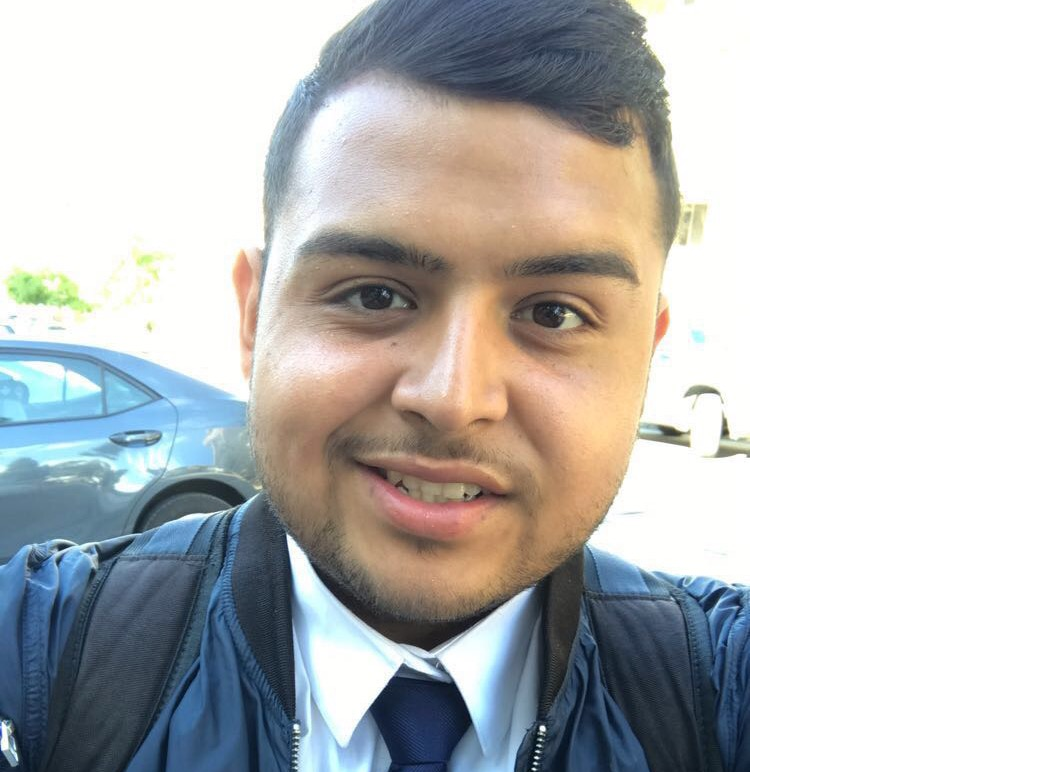
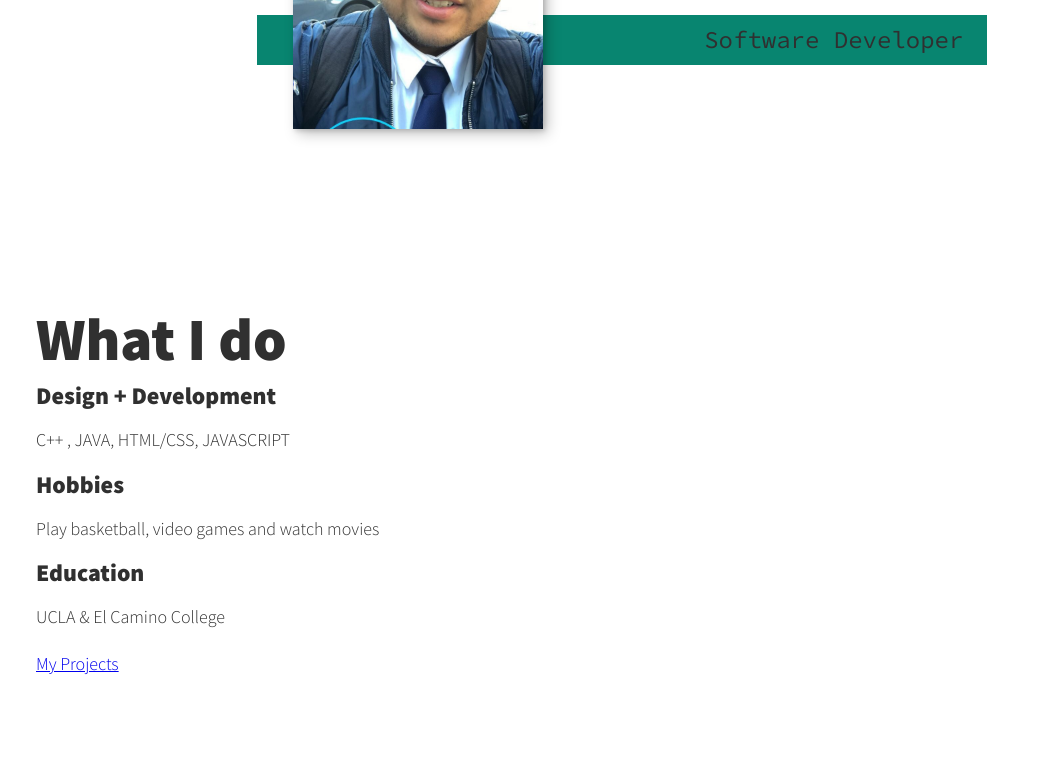
Before and after one commit to julioherrera24/PortfolioWebsite, a plain HTML site: page index.html in a window 1280 px wide. Shown: the part 628-1400 px from the top of the page, without its empty margins (0-1050 px from the left). Drawn offline with nearby package versions, Linux system fonts and the light colour scheme.

Commit message:
Added more style to my intro section of my website
Changed the manner in which my intro image is displayed and the dimension of the intro section

```diff
--- a/css/style.css
+++ b/css/style.css
@@ -19,6 +19,7 @@
   --fs-h3: 1.25rem;
   --fs-body: 1rem;
 
+  --bs: 0.25em 0.25em 0.75em rgba(0,0,0,.25), 0.125em 0.125em 0.25em rgba(0,0,0,.15);
 
 }
 @media (min-width: 800px) {
@@ -31,3 +32,94 @@
 }
 
 /* General Styles */
+body {
+  background: var(--clr-light);
+  color: var(--clr-dark);
+  margin: 0;
+  font-family: var(--ff-primary);
+  font-size: var(--fs-body);
+  line-height: 1.6;
+}
+
+section {
+  padding: 5em 2em;
+}
+img {
+  display: block;
+  max-width: 100%;
+}
+strong { font-weight: var(--fw-bold) }
+/* Typography */
+h1,
+h2,
+h3 {
+  line-height: 1;
+  margin: 0;
+}
+
+h1 { font-size: var(--fs-h1) }
+h2 { font-size: var(--fs-h2) }
+h3 { font-size: var(--fs-h3) }
+
+.section__title {
+  margin-bottom: .25em;
+}
+.section__title--intro {
+  font-weight: var(--fw-reg);
+}
+.section__title--intro strong {
+  display: block;
+}
+
+.section__subtitle {
+  margin: 0;
+  font-size: var(--fs-h3);
+}
+.section__subtitle--intro,
+.section__subtitle--about {
+  background: var(--clr-accent);
+  padding: .25em 1em;
+  font-family: var(--ff-secondary);
+  margin-bottom: 1em;
+}
+
+/* header section */
+nav { display: none; }
+
+/* Intro section */
+.intro {
+  position: relative;
+}
+.intro__img {
+  box-shadow: var(--bs);
+}
+.section__subtitle--intro {
+  display: inline-block;
+}
+@media (min-width: 600px) {
+  .intro{
+    display: grid;
+    width: min-content;
+    margin: 0 auto;
+    grid-column-gap: 1em;
+    grid-template-areas:
+      "img title"
+      "img subtitle";
+    grid-template-columns: min-content max-content;
+  }
+}
+.intro__img {
+  grid-area: img;
+  min-width: 250px;
+  position: relative;
+  z-index: 2;
+}
+.section__subtitle--intro {
+  align-self: start;
+  grid-column: -1 /1;
+  grid-row: 2;
+  text-align: right;
+  position: relative;
+  left: -1.5em;
+  width: calc(100% + 1.5em);
+}
--- a/index.html
+++ b/index.html
@@ -8,6 +8,7 @@
   <link rel="stylesheet" href="https://cdnjs.cloudflare.com/ajax/libs/normalize/7.0.0/normalize.min.css">
   <link rel="stylesheet" href="https://cdnjs.cloudflare.com/ajax/libs/font-awesome/5.11.2/css/all.css" integrity="sha256-46qynGAkLSFpVbEBog43gvNhfr0j+BmwXdFgVK/Kvc=" crossorigin="anonymous" />
 
+  <link href="https://fonts.googleapis.com/css?family=Source+Code+Pro:400,900|Source+Sans+Pro:300,900&display=swap" rel="stylesheet">
   <link rel="stylesheet" href="css/style.css">
 </head>
 <body>
@@ -34,7 +35,7 @@
       Hello, I am <strong> Julio Herrera </strong>
     </h1>
     <p class="section__subtitle section__subtitle--intro"> Software Developer</p>
-    <img src="Images/selfie.jpeg" alt="A picture of Julio Herrera smiling">
+    <img src="Images/selfie.jpeg" alt="A picture of Julio Herrera smiling" class="intro__img">
   </section>
 
   <!-- My Sevices section-->
```
